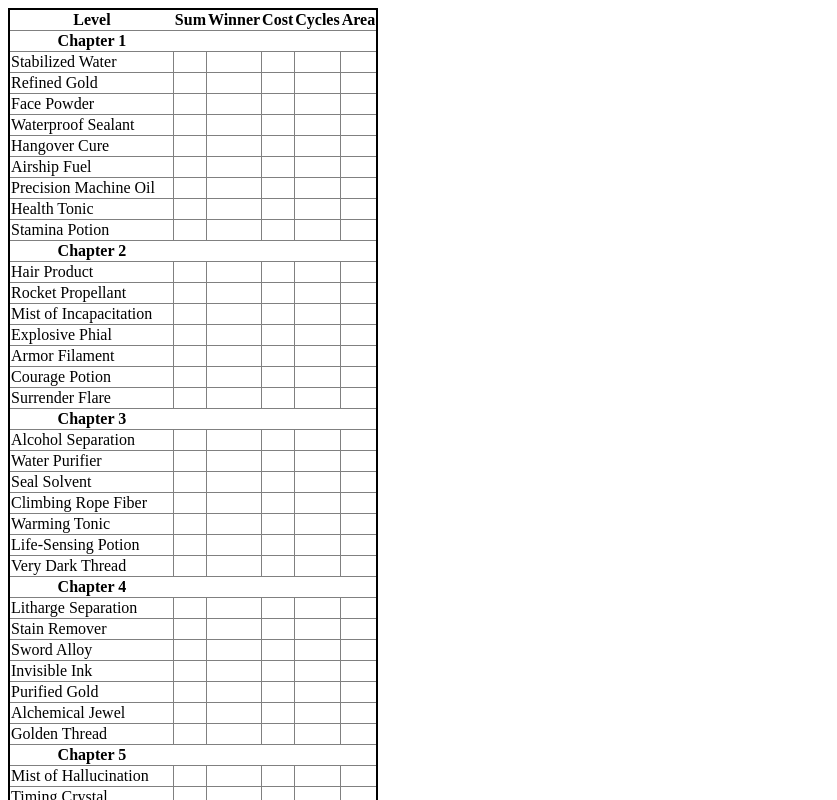
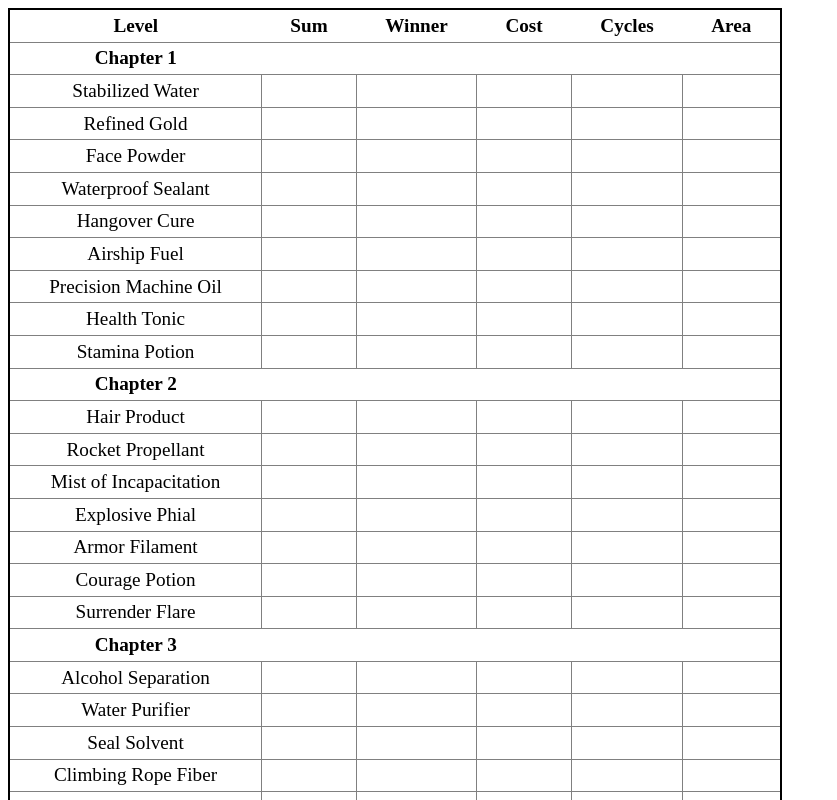
Before and after one commit to Kokiix/Opus_Magnum_Leaderboard, a SvelteKit app in the folder website/: page / in a window 1280 px wide. Shown: the top 800 px of the page, without its empty margins (0-837 px from the left). Built offline with nearby package versions, Linux system fonts and the light colour scheme; no server answers; the database is empty.

Commit message:
Add text centering and padding for td and th

```diff
--- a/website/src/routes/+page.svelte
+++ b/website/src/routes/+page.svelte
@@ -31,17 +31,24 @@
 </table>
 
 <style>
+    table {
+        border-collapse: collapse;
+        border: 2px solid black;
+        font-size: 1.2rem;
+    }
+
     thead {
         border-bottom: 1px solid gray;
     }
 
-    table {
-        border-collapse: collapse;
-        border: 2px solid black;
+    td {
+        border: 1px solid gray;
     }
 
-    td {
-        border: 1px solid gray;
+    td,
+    th {
+        text-align: center;
+        padding: 0.25em 1.5em;
     }
 
     tr.koki {
```
